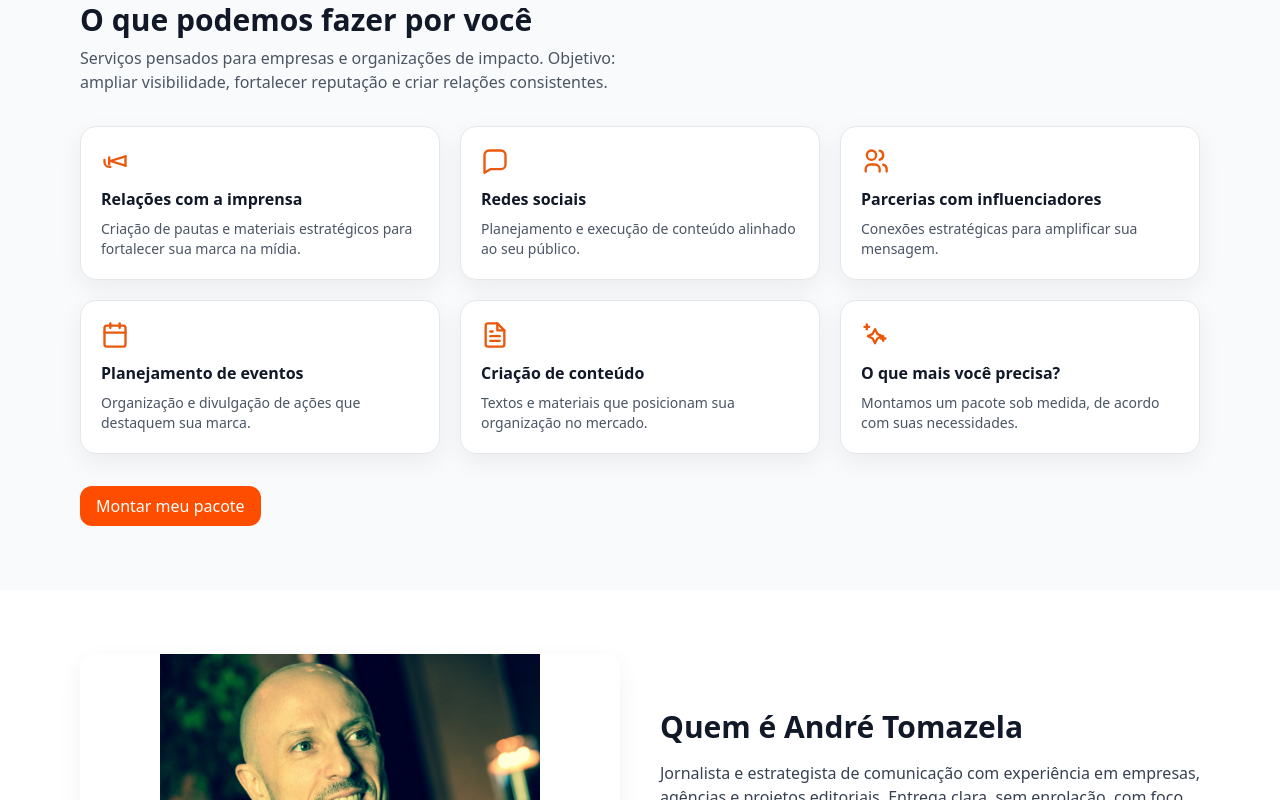
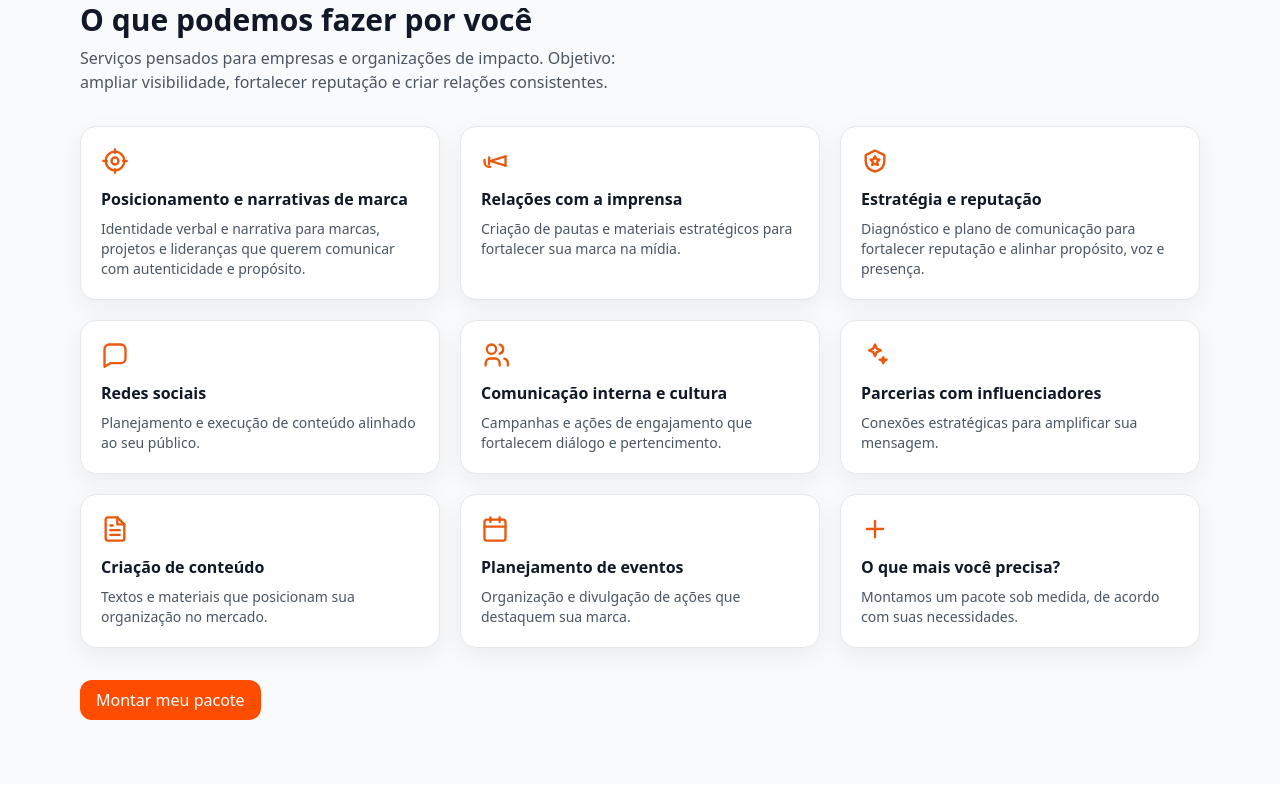
Before and after one commit to andretomazela-dev/manifesto, a Next.js app: page / in a window 1280 px wide. Shown: the part 720-1520 px from the top of the page. Built offline with nearby package versions, Linux system fonts and the light colour scheme.

Commit message:
Update page.jsx

```diff
--- a/app/page.jsx
+++ b/app/page.jsx
@@ -59,13 +59,18 @@ export default function Home() {
     <div>
       <Header />
 
-      <section id="home" className="container py-14 md:py-20 grid md:grid-cols-2 gap-10 items-center scroll-mt-28">
+      {/* HERO */}
+      <section
+        id="home"
+        className="container py-14 md:py-20 grid md:grid-cols-2 gap-10 items-center scroll-mt-28"
+      >
         <div>
           <h1 className="text-3xl md:text-5xl font-extrabold leading-tight">
             Comunicação sob medida para marcas e organizações de impacto.
           </h1>
           <p className="mt-4 text-lg text-gray-700">
-            Estratégia que posiciona, conteúdo que entrega e relações que abrem portas. Clareza, método e impacto em cada projeto.
+            Estratégia que posiciona, conteúdo que entrega e relações que abrem
+            portas. Clareza, método e impacto em cada projeto.
           </p>
           <div className="mt-6 flex gap-3">
             <a
@@ -97,19 +102,59 @@ export default function Home() {
         </div>
       </section>
 
+      {/* SERVIÇOS v2.0 */}
       <section id="servicos" className="bg-gray-50 py-14 md:py-16 scroll-mt-28">
         <div className="container">
-          <h2 className="text-2xl md:text-3xl font-bold">O que podemos fazer por você</h2>
+          <h2 className="text-2xl md:text-3xl font-bold">
+            O que podemos fazer por você
+          </h2>
           <p className="mt-2 text-gray-600 max-w-prose">
-            Serviços pensados para empresas e organizações de impacto. Objetivo: ampliar visibilidade, fortalecer reputação e criar
-            relações consistentes.
+            Serviços pensados para empresas e organizações de impacto. Objetivo:
+            ampliar visibilidade, fortalecer reputação e criar relações
+            consistentes.
           </p>
 
           <div className="mt-8 grid sm:grid-cols-2 lg:grid-cols-3 gap-5">
+            {/* 1. Posicionamento e narrativas de marca */}
             <div className="card">
               <div className="mb-3 text-orange-600">
-                <svg width="28" height="28" viewBox="0 0 24 24" fill="none" stroke="currentColor" strokeWidth="2"
-                  strokeLinecap="round" strokeLinejoin="round">
+                {/* IconTarget */}
+                <svg
+                  width="28"
+                  height="28"
+                  viewBox="0 0 24 24"
+                  fill="none"
+                  stroke="currentColor"
+                  strokeWidth="2"
+                  strokeLinecap="round"
+                  strokeLinejoin="round"
+                >
+                  <circle cx="12" cy="12" r="8"></circle>
+                  <circle cx="12" cy="12" r="3"></circle>
+                  <path d="M12 2v3M12 19v3M2 12h3M19 12h3"></path>
+                </svg>
+              </div>
+              <h3 className="font-semibold">Posicionamento e narrativas de marca</h3>
+              <p className="text-sm text-gray-600 mt-2">
+                Identidade verbal e narrativa para marcas, projetos e lideranças
+                que querem comunicar com autenticidade e propósito.
+              </p>
+            </div>
+
+            {/* 2. Relações com a imprensa */}
+            <div className="card">
+              <div className="mb-3 text-orange-600">
+                {/* IconMegaphone */}
+                <svg
+                  width="28"
+                  height="28"
+                  viewBox="0 0 24 24"
+                  fill="none"
+                  stroke="currentColor"
+                  strokeWidth="2"
+                  strokeLinecap="round"
+                  strokeLinejoin="round"
+                >
                   <path d="M3 11v2a4 4 0 0 0 4 4h1"></path>
                   <path d="M21 8v8"></path>
                   <path d="M7 15v-6"></path>
@@ -119,14 +164,50 @@ export default function Home() {
               </div>
               <h3 className="font-semibold">Relações com a imprensa</h3>
               <p className="text-sm text-gray-600 mt-2">
-                Criação de pautas e materiais estratégicos para fortalecer sua marca na mídia.
+                Criação de pautas e materiais estratégicos para fortalecer sua
+                marca na mídia.
               </p>
             </div>
 
+            {/* 3. Estratégia e reputação */}
             <div className="card">
               <div className="mb-3 text-orange-600">
-                <svg width="28" height="28" viewBox="0 0 24 24" fill="none" stroke="currentColor" strokeWidth="2"
-                  strokeLinecap="round" strokeLinejoin="round">
+                {/* IconShieldStar */}
+                <svg
+                  width="28"
+                  height="28"
+                  viewBox="0 0 24 24"
+                  fill="none"
+                  stroke="currentColor"
+                  strokeWidth="2"
+                  strokeLinecap="round"
+                  strokeLinejoin="round"
+                >
+                  <path d="M12 3l8 4v5c0 5-3.5 8-8 9-4.5-1-8-4-8-9V7l8-4Z"></path>
+                  <path d="M12 8l1.2 2.4 2.6.4-1.9 1.9.5 2.7L12 14.5 9.6 15.4l.5-2.7-1.9-1.9 2.6-.4L12 8Z"></path>
+                </svg>
+              </div>
+              <h3 className="font-semibold">Estratégia e reputação</h3>
+              <p className="text-sm text-gray-600 mt-2">
+                Diagnóstico e plano de comunicação para fortalecer reputação e
+                alinhar propósito, voz e presença.
+              </p>
+            </div>
+
+            {/* 4. Redes sociais */}
+            <div className="card">
+              <div className="mb-3 text-orange-600">
+                {/* IconChat */}
+                <svg
+                  width="28"
+                  height="28"
+                  viewBox="0 0 24 24"
+                  fill="none"
+                  stroke="currentColor"
+                  strokeWidth="2"
+                  strokeLinecap="round"
+                  strokeLinejoin="round"
+                >
                   <path d="M21 15a4 4 0 0 1-4 4H8l-5 3V7a4 4 0 0 1 4-4h10a4 4 0 0 1 4 4z"></path>
                 </svg>
               </div>
@@ -136,14 +217,49 @@ export default function Home() {
               </p>
             </div>
 
+            {/* 5. Comunicação interna e cultura */}
             <div className="card">
               <div className="mb-3 text-orange-600">
-                <svg width="28" height="28" viewBox="0 0 24 24" fill="none" stroke="currentColor" strokeWidth="2"
-                  strokeLinecap="round" strokeLinejoin="round">
+                {/* IconUsers */}
+                <svg
+                  width="28"
+                  height="28"
+                  viewBox="0 0 24 24"
+                  fill="none"
+                  stroke="currentColor"
+                  strokeWidth="2"
+                  strokeLinecap="round"
+                  strokeLinejoin="round"
+                >
                   <path d="M16 21v-2a4 4 0 0 0-4-4H8a4 4 0 0 0-4 4v2"></path>
                   <circle cx="9" cy="7" r="4"></circle>
-                  <path d="M22 21v-2a4 4 0 0 0-3-3.87"></path>
+                  <path d="M23 21v-2a4 4 0 0 0-3-3.87"></path>
                   <path d="M16 3.13a4 4 0 0 1 0 7.75"></path>
+                </svg>
+              </div>
+              <h3 className="font-semibold">Comunicação interna e cultura</h3>
+              <p className="text-sm text-gray-600 mt-2">
+                Campanhas e ações de engajamento que fortalecem diálogo e
+                pertencimento.
+              </p>
+            </div>
+
+            {/* 6. Parcerias com influenciadores */}
+            <div className="card">
+              <div className="mb-3 text-orange-600">
+                {/* IconSparkles */}
+                <svg
+                  width="28"
+                  height="28"
+                  viewBox="0 0 24 24"
+                  fill="none"
+                  stroke="currentColor"
+                  strokeWidth="2"
+                  strokeLinecap="round"
+                  strokeLinejoin="round"
+                >
+                  <path d="M12 3l1.5 3.5L17 8l-3.5 1.5L12 13l-1.5-3.5L7 8l3.5-1.5L12 3Z"></path>
+                  <path d="M19 14l.8 1.8L22 16l-1.8.8L19 19l-.8-2.2L16 16l2.2-.2L19 14Z"></path>
                 </svg>
               </div>
               <h3 className="font-semibold">Parcerias com influenciadores</h3>
@@ -152,26 +268,20 @@ export default function Home() {
               </p>
             </div>
 
+            {/* 7. Criação de conteúdo */}
             <div className="card">
               <div className="mb-3 text-orange-600">
-                <svg width="28" height="28" viewBox="0 0 24 24" fill="none" stroke="currentColor" strokeWidth="2"
-                  strokeLinecap="round" strokeLinejoin="round">
-                  <rect x="3" y="4" width="18" height="18" rx="2" ry="2"></rect>
-                  <line x1="16" y1="2" x2="16" y2="6"></line>
-                  <line x1="8" y1="2" x2="8" y2="6"></line>
-                  <line x1="3" y1="10" x2="21" y2="10"></line>
-                </svg>
-              </div>
-              <h3 className="font-semibold">Planejamento de eventos</h3>
-              <p className="text-sm text-gray-600 mt-2">
-                Organização e divulgação de ações que destaquem sua marca.
-              </p>
-            </div>
-
-            <div className="card">
-              <div className="mb-3 text-orange-600">
-                <svg width="28" height="28" viewBox="0 0 24 24" fill="none" stroke="currentColor" strokeWidth="2"
-                  strokeLinecap="round" strokeLinejoin="round">
+                {/* IconDoc */}
+                <svg
+                  width="28"
+                  height="28"
+                  viewBox="0 0 24 24"
+                  fill="none"
+                  stroke="currentColor"
+                  strokeWidth="2"
+                  strokeLinecap="round"
+                  strokeLinejoin="round"
+                >
                   <path d="M14 2H6a2 2 0 0 0-2 2v16a2 2 0 0 0 2 2h12a2 2 0 0 0 2-2V8z"></path>
                   <path d="M14 2v6h6"></path>
                   <line x1="16" y1="13" x2="8" y2="13"></line>
@@ -185,13 +295,47 @@ export default function Home() {
               </p>
             </div>
 
+            {/* 8. Planejamento de eventos */}
             <div className="card">
               <div className="mb-3 text-orange-600">
-                <svg width="28" height="28" viewBox="0 0 24 24" fill="none" stroke="currentColor" strokeWidth="2"
-                  strokeLinecap="round" strokeLinejoin="round">
-                  <path d="M5 3v4"></path><path d="M3 5h4"></path>
-                  <path d="M19 13v4"></path><path d="M17 15h4"></path>
-                  <path d="M12 7l2 4 4 2-4 2-2 4-2-4-4-2 4-2 2-4z"></path>
+                {/* IconCalendar */}
+                <svg
+                  width="28"
+                  height="28"
+                  viewBox="0 0 24 24"
+                  fill="none"
+                  stroke="currentColor"
+                  strokeWidth="2"
+                  strokeLinecap="round"
+                  strokeLinejoin="round"
+                >
+                  <rect x="3" y="4" width="18" height="18" rx="2" ry="2"></rect>
+                  <line x1="16" y1="2" x2="16" y2="6"></line>
+                  <line x1="8" y1="2" x2="8" y2="6"></line>
+                  <line x1="3" y1="10" x2="21" y2="10"></line>
+                </svg>
+              </div>
+              <h3 className="font-semibold">Planejamento de eventos</h3>
+              <p className="text-sm text-gray-600 mt-2">
+                Organização e divulgação de ações que destaquem sua marca.
+              </p>
+            </div>
+
+            {/* 9. O que mais você precisa? */}
+            <div className="card">
+              <div className="mb-3 text-orange-600">
+                {/* IconMore */}
+                <svg
+                  width="28"
+                  height="28"
+                  viewBox="0 0 24 24"
+                  fill="none"
+                  stroke="currentColor"
+                  strokeWidth="2"
+                  strokeLinecap="round"
+                  strokeLinejoin="round"
+                >
+                  <path d="M12 5v14M5 12h14"></path>
                 </svg>
               </div>
               <h3 className="font-semibold">O que mais você precisa?</h3>
@@ -214,6 +358,7 @@ export default function Home() {
         </div>
       </section>
 
+      {/* SOBRE */}
       <section id="sobre" className="py-14 md:py-16 bg-white scroll-mt-28">
         <div className="container grid md:grid-cols-2 gap-10 items-center">
           <div className="rounded-2xl overflow-hidden shadow-card bg-white flex items-center justify-center">
@@ -227,11 +372,13 @@ export default function Home() {
           <div>
             <h2 className="text-2xl md:text-3xl font-bold">Quem é André Tomazela</h2>
             <p className="mt-4 text-gray-700">
-              Jornalista e estrategista de comunicação com experiência em empresas, agências e projetos editoriais. Entrega clara,
-              sem enrolação, com foco em resultado.
+              Jornalista e estrategista de comunicação com experiência em
+              empresas, agências e projetos editoriais. Entrega clara, sem
+              enrolação, com foco em resultado.
             </p>
             <p className="mt-3 text-gray-700">
-              Pós-graduação em Gestão da Comunicação em Mídias Digitais (Senac-SP). Reportagens e especiais para o Valor Econômico.
+              Pós-graduação em Gestão da Comunicação em Mídias Digitais
+              (Senac-SP). Reportagens e especiais para o Valor Econômico.
               Atuação com organizações de impacto e negócios.
             </p>
             <a
@@ -248,18 +395,38 @@ export default function Home() {
         </div>
       </section>
 
-      <section id="contato" className="py-14 md:py-16 bg-gradient-to-t from-orange-50 to-white border-t scroll-mt-28">
+      {/* CONTATO */}
+      <section
+        id="contato"
+        className="py-14 md:py-16 bg-gradient-to-t from-orange-50 to-white border-t scroll-mt-28"
+      >
         <div className="container">
           <h2 className="text-2xl md:text-3xl font-bold">Vamos conversar?</h2>
           <p className="mt-2 text-gray-700 max-w-prose">
-            Conte rápido seu objetivo. Eu respondo com um caminho claro e um pacote de soluções sob medida.
+            Conte rápido seu objetivo. Eu respondo com um caminho claro e um
+            pacote de soluções sob medida.
           </p>
 
           {!sent ? (
             <form onSubmit={handleSubmit} className="grid gap-3 md:grid-cols-3">
-              <input name="nome" placeholder="Nome" required className={`md:col-span-1 ${inputCls}`} />
-              <input type="email" name="email" placeholder="E-mail" required className={`md:col-span-1 ${inputCls}`} />
-              <input name="telefone" placeholder="Telefone (opcional)" className={`md:col-span-1 ${inputCls}`} />
+              <input
+                name="nome"
+                placeholder="Nome"
+                required
+                className={`md:col-span-1 ${inputCls}`}
+              />
+              <input
+                type="email"
+                name="email"
+                placeholder="E-mail"
+                required
+                className={`md:col-span-1 ${inputCls}`}
+              />
+              <input
+                name="telefone"
+                placeholder="Telefone (opcional)"
+                className={`md:col-span-1 ${inputCls}`}
+              />
               <textarea
                 name="mensagem"
                 placeholder="Como posso ajudar?"
```
